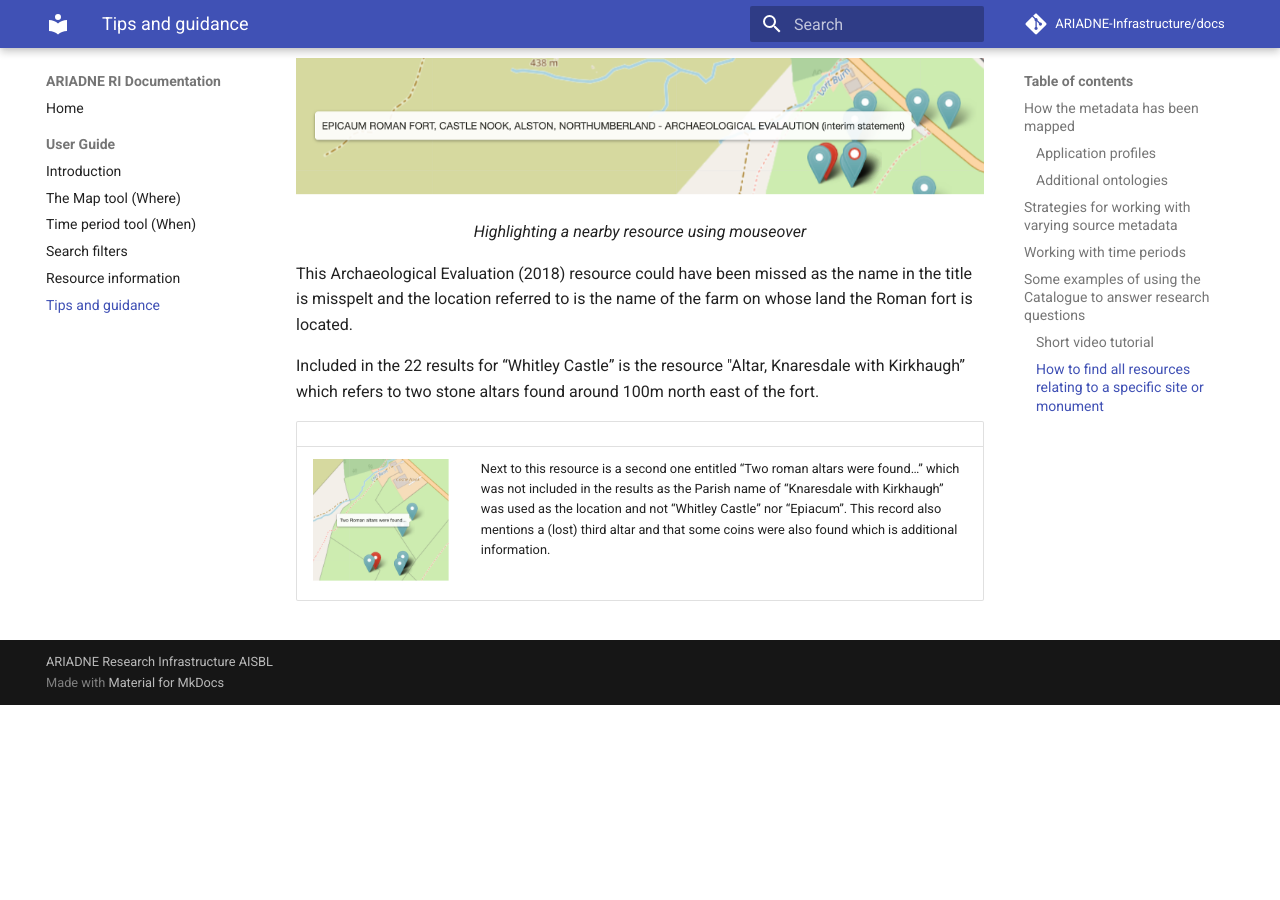
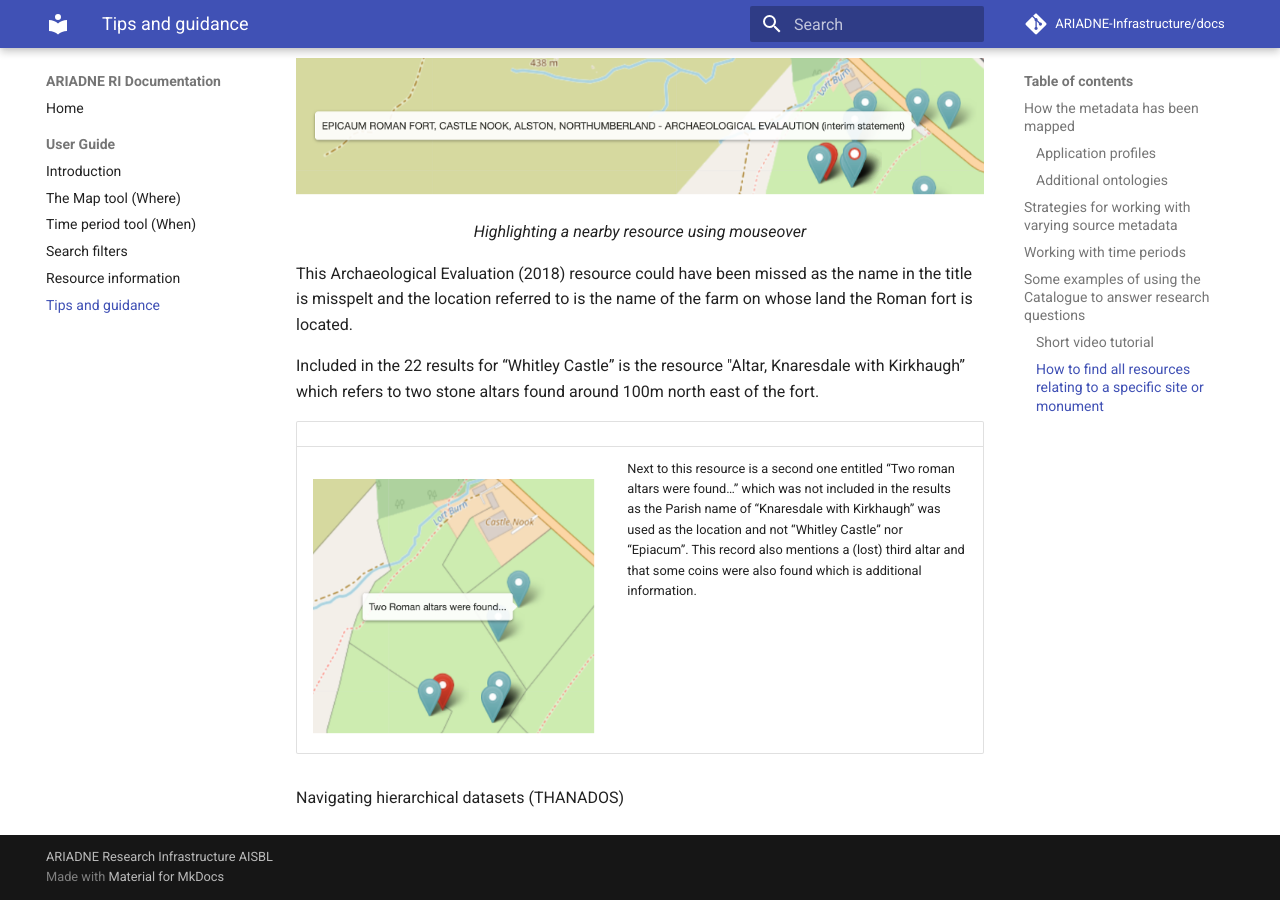
Before and after one commit to uoy-ads/hsds-data-catalogue-docs, an MkDocs documentation site: the page built from docs/Portal_User_Guide/Section-6_Tips_and_guidance.md, in a window 1280 px wide and 900 px high, scrolled down 3627 px. Built offline with MkDocs 1.6.1 and Material for MkDocs 9.7.7, drawn with Linux system fonts in a browser that asks for light colours; comment, search, counter and statistics services are not loaded; before the commit the page ends 4332 px from its top, so only the background shows below that.

Commit message:
Update Section-6_Tips_and_guidance.md

```diff
--- a/docs/Portal_User_Guide/Section-6_Tips_and_guidance.md
+++ b/docs/Portal_User_Guide/Section-6_Tips_and_guidance.md
@@ -57,4 +57,7 @@
 
 |  |  |
 | ----------- | ----------- |
-|![Whitley Castle nearby resource - Roman altars](../assets/48-Epiacum_Roman_altars.png) | Next to this resource is a second one entitled “Two roman altars were found…” which was not included in the results as the Parish name of “Knaresdale with Kirkhaugh” was used as the location and not “Whitley Castle” nor “Epiacum”. This record also mentions a (lost) third altar and that some coins were also found which is additional information.|
+|&nbsp;&nbsp;&nbsp;&nbsp;&nbsp;&nbsp;&nbsp;&nbsp;&nbsp;&nbsp;&nbsp;&nbsp;&nbsp;&nbsp;&nbsp;&nbsp;&nbsp;&nbsp;&nbsp;&nbsp;&nbsp;&nbsp;&nbsp;&nbsp;&nbsp;&nbsp;&nbsp;&nbsp;&nbsp;&nbsp;&nbsp;&nbsp;&nbsp;&nbsp;&nbsp;&nbsp;&nbsp;&nbsp;&nbsp;&nbsp;&nbsp;&nbsp;&nbsp;&nbsp;&nbsp;&nbsp;&nbsp;&nbsp;&nbsp;&nbsp;&nbsp;&nbsp;&nbsp;&nbsp;&nbsp;&nbsp;&nbsp;&nbsp;&nbsp;&nbsp;&nbsp;&nbsp;&nbsp;&nbsp;&nbsp;&nbsp;&nbsp;&nbsp;&nbsp;&nbsp;&nbsp;&nbsp;![Whitley Castle nearby resource - Roman altars](../assets/48-Epiacum_Roman_altars.png) | Next to this resource is a second one entitled “Two roman altars were found…” which was not included in the results as the Parish name of “Knaresdale with Kirkhaugh” was used as the location and not “Whitley Castle” nor “Epiacum”. This record also mentions a (lost) third altar and that some coins were also found which is additional information.|
+
+
+Navigating hierarchical datasets (THANADOS)
```
